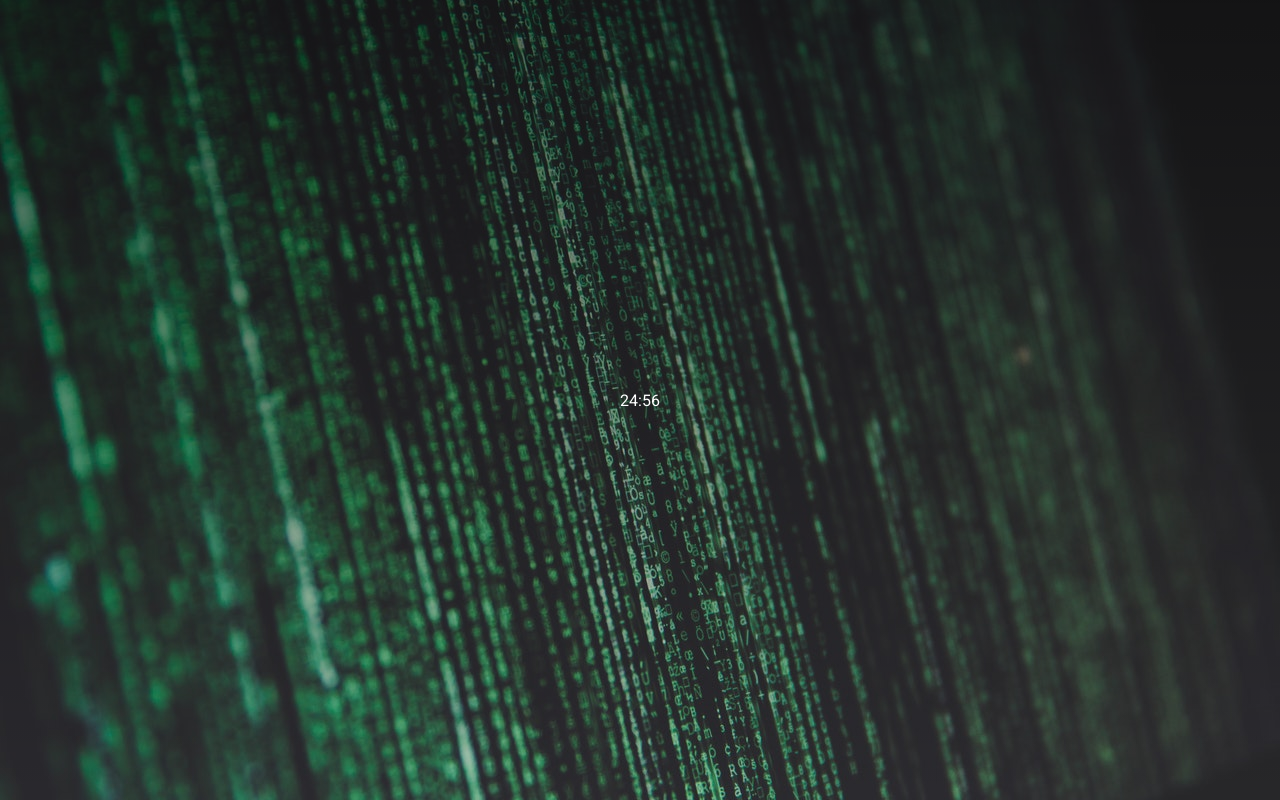
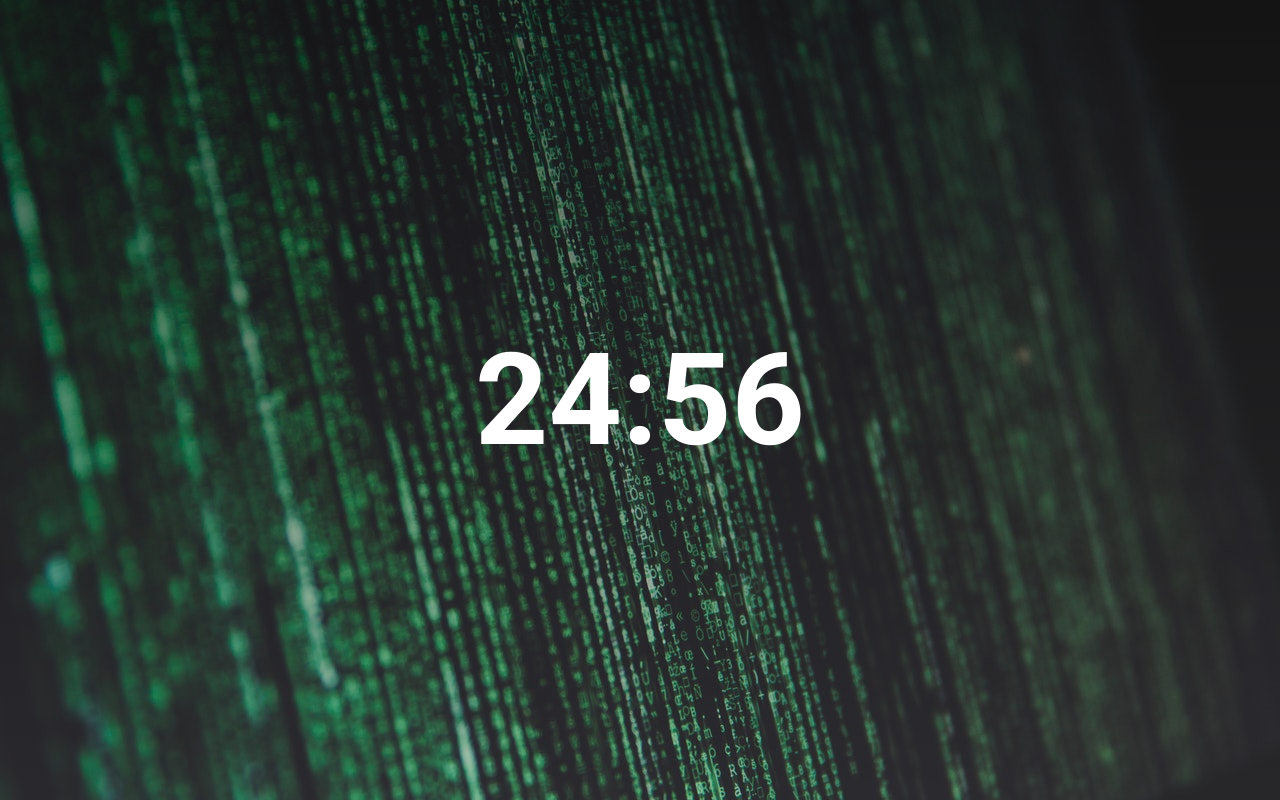
Before and after one commit to dominicdaviescodes/countdown, a plain HTML site: page index.html in a window 1280 px wide. Drawn offline with Linux system fonts and the light colour scheme.

Commit message:
style timer in css

```diff
--- a/style.css
+++ b/style.css
@@ -25,4 +25,6 @@ body {
 
 p {
   color: #fff;
+  font-size: 8rem;
+  font-weight: 800;
 }
```
